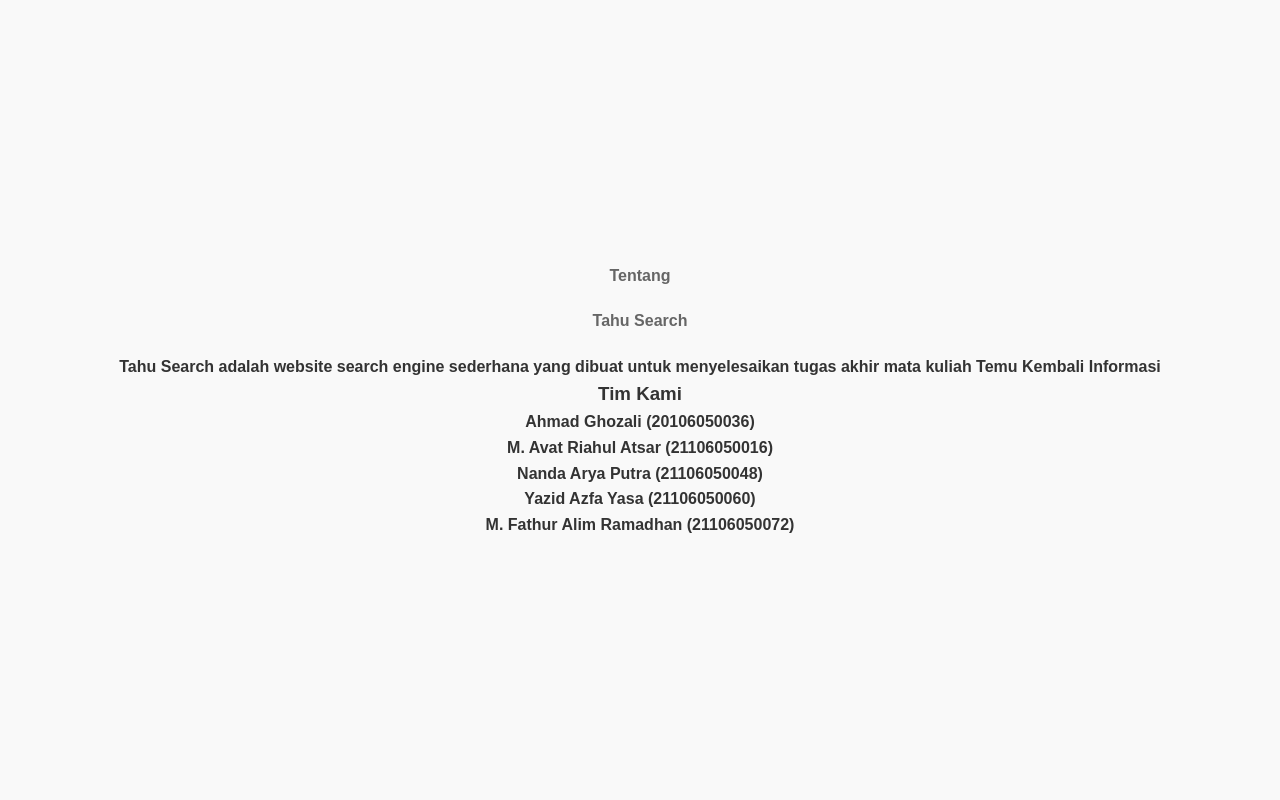
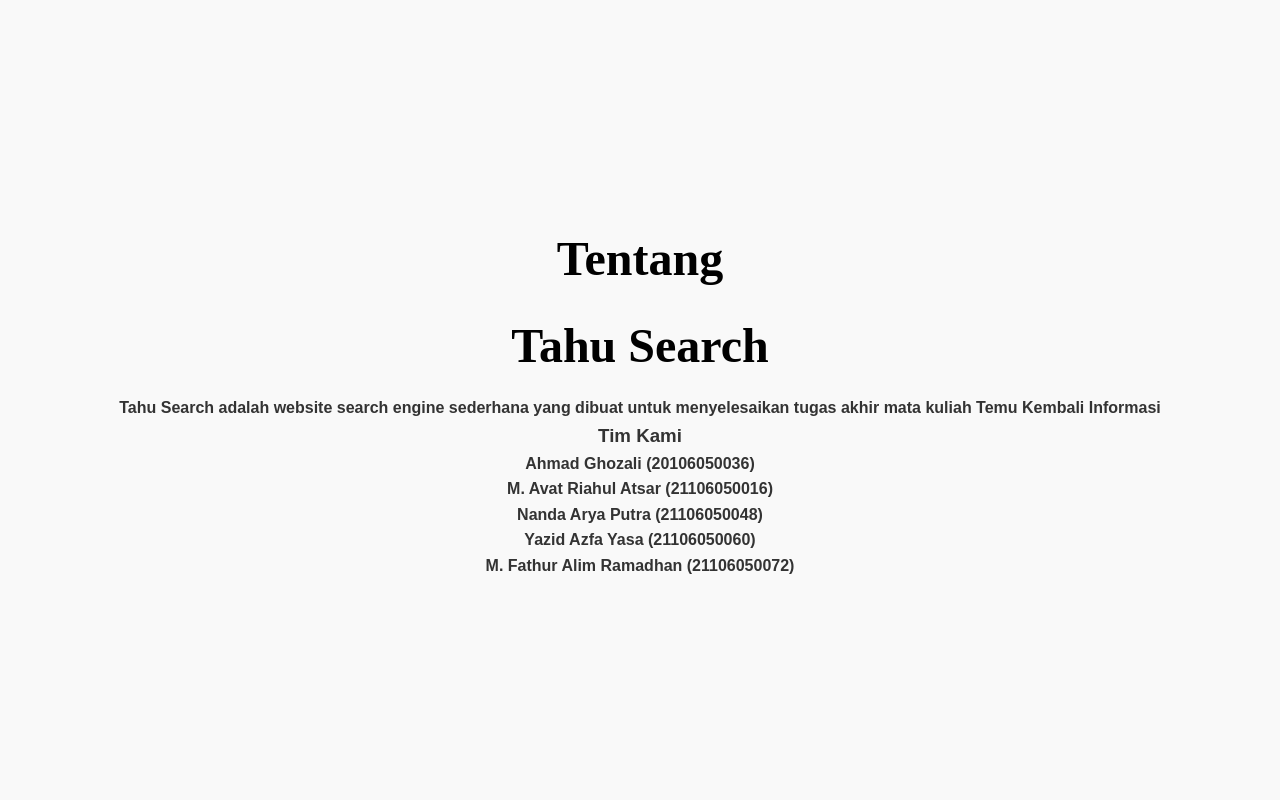
Before and after one commit to nandaarya/search-engine-backend, a Flask app: page /about in a window 1280 px wide. Run offline with Flask 3, Linux system fonts and the light colour scheme.

Commit message:
fix style, again 3

```diff
--- a/static/styles.css
+++ b/static/styles.css
@@ -124,5 +124,5 @@ button:active {
 
 /* About content styles */
 .centered {
-  text-align: center;
+  text-align: justify;
 }
--- a/templates/about.html
+++ b/templates/about.html
@@ -9,8 +9,8 @@
 </head>
 
   <body class="centered">
-    <h2>Tentang</h2>
-    <h2>Tahu Search</h2>
+    <h1>Tentang</h1>
+    <h1>Tahu Search</h1>
     <h4>Tahu Search adalah website search engine sederhana yang dibuat untuk menyelesaikan tugas akhir mata kuliah Temu Kembali Informasi</h4>
     <h3>Tim Kami</h3>
     <h4>Ahmad Ghozali (20106050036)</h4>
--- a/templates/index.html
+++ b/templates/index.html
@@ -8,8 +8,7 @@
   </head>
   <body>
     <h1>Tahu Search</h1>
-    <h2>Search Your Favorite Literature</h2>
-    <h2>With Various Algorithms</h2>
+    <h3>Search Your Favorite Literature With Various Algorithms</h3>
     <form id="searchForm">
       <input type="text" id="keyword" name="keyword" placeholder="Enter Keyword" style="width: 280px">
       <select id="algorithm" style="width: 280px">
```
